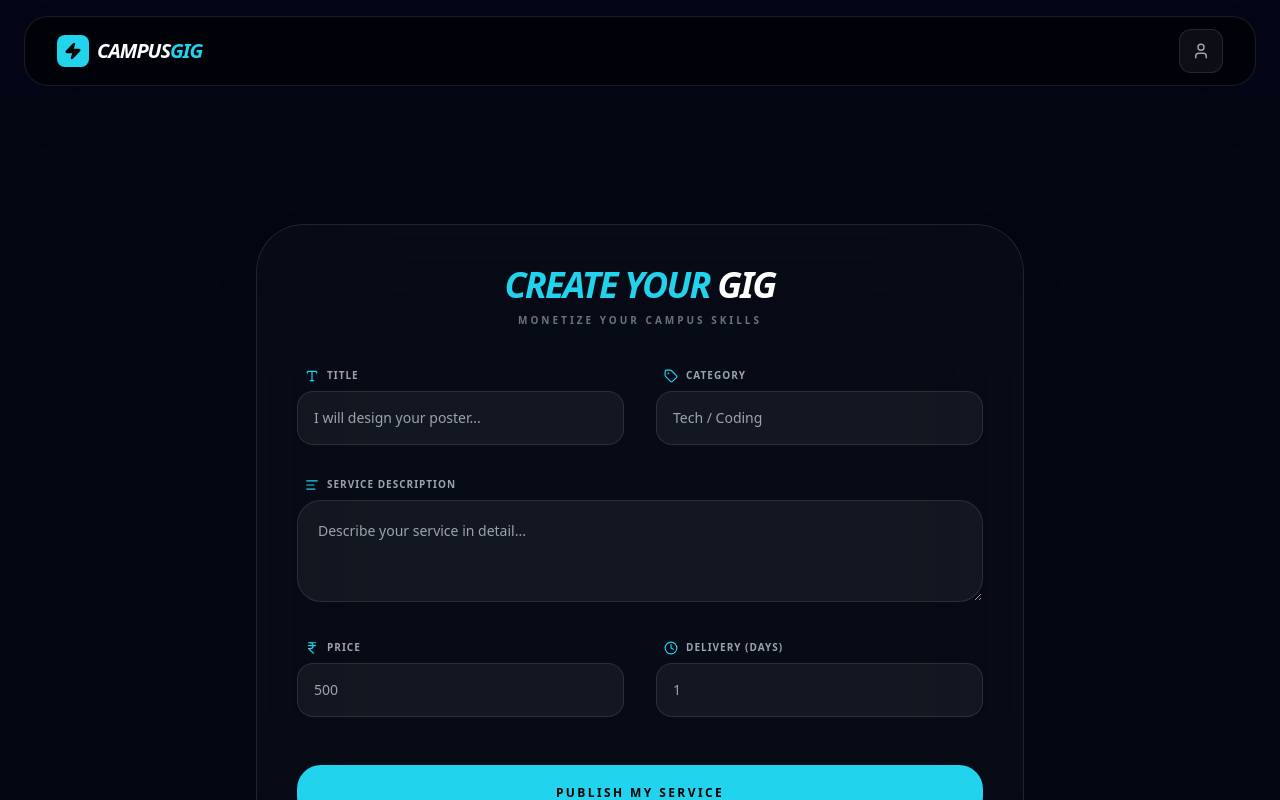
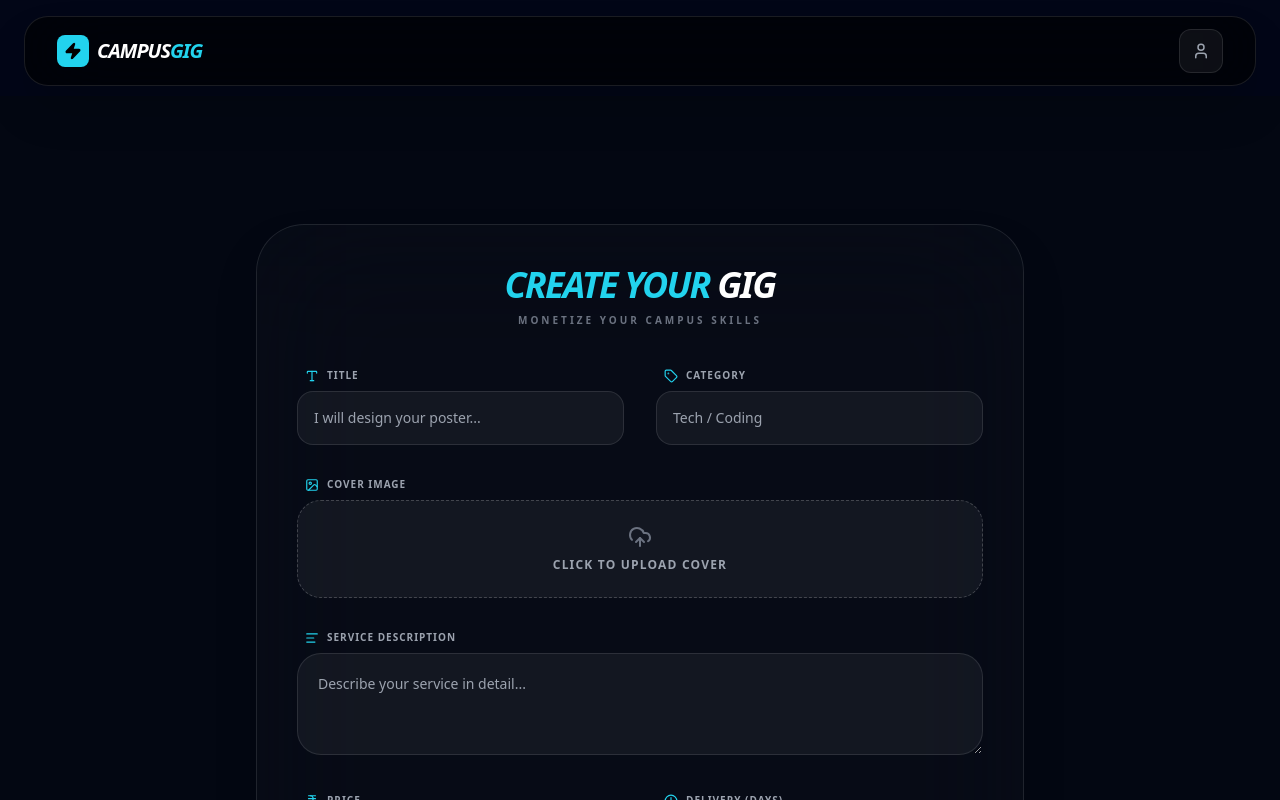
Before and after one commit to Jayashree-25/CampusGig, a React (Vite) app in the folder client/: page /add-gig in a window 1280 px wide. Shown: the top 800 px of the page. Built offline with nearby package versions, Linux system fonts and the light colour scheme.

Commit message:
Fix AddGig.jsx to use FormData for image uploads

```diff
--- a/client/src/pages/gig/AddGig.jsx
+++ b/client/src/pages/gig/AddGig.jsx
@@ -1,26 +1,55 @@
 import React, { useState } from 'react';
 import { useNavigate } from 'react-router-dom';
 import axios from 'axios';
-import { Clock, Tag, IndianRupee, Image as ImageIcon, Type, AlignLeft } from 'lucide-react';
+import { Clock, Tag, IndianRupee, Image as ImageIcon, Type, AlignLeft, UploadCloud } from 'lucide-react';
 
 function AddGig() {
+  // Removed cover_image from formData as we handle it with a separate 'file' state
   const [formData, setFormData] = useState({
-    title: '', category: 'Tech', price: '', desc: '', deliveryTime: '', cover_image: ''
+    title: '', category: 'Tech', price: '', desc: '', deliveryTime: ''
   });
+  const [file, setFile] = useState(null); // New state for the file
+
   const navigate = useNavigate();
 
   const handleChange = (e) => {
     setFormData({ ...formData, [e.target.name]: e.target.value });
   };
 
+  // New function to handle file selection
+  const handleFileChange = (e) => {
+    if (e.target.files && e.target.files[0]) {
+      setFile(e.target.files[0]);
+    }
+  };
+
   const handleSubmit = async (e) => {
     e.preventDefault();
+
+    // 1. Create FormData object
+    const data = new FormData();
+    data.append("title", formData.title);
+    data.append("category", formData.category);
+    data.append("price", formData.price);
+    data.append("description", formData.desc); // Backend expects 'description'
+    data.append("deliveryTime", formData.deliveryTime);
+
+    // 2. Append the file if it exists
+    if (file) {
+      data.append("coverImage", file); // Key must match backend: upload.single("coverImage")
+    }
+
     try {
-      await axios.post('http://localhost:8000/api/gigs', formData, { withCredentials: true });
+      // 3. Send with multipart/form-data header
+      await axios.post('http://localhost:8000/api/gigs', data, {
+        withCredentials: true,
+        headers: { "Content-Type": "multipart/form-data" },
+      });
       alert('Service Published! 🚀');
       navigate('/gigs');
     } catch (err) {
-      alert('Login required to post a gig');
+      console.error(err);
+      alert('Login required or error posting gig');
     }
   };
 
@@ -63,6 +92,34 @@ function AddGig() {
               <option value="Writing">Assignments</option>
             </select>
           </div>
+        </div>
+
+        {/* NEW: Cover Image Upload Field */}
+        <div className="mt-4 sm:mt-6 md:mt-8 space-y-1.5 sm:space-y-2">
+           <label className="flex items-center gap-1 sm:gap-2 text-[8px] sm:text-[9px] md:text-[10px] font-black uppercase tracking-tighter md:tracking-widest text-gray-400 ml-1 sm:ml-2">
+              <ImageIcon size={12} className="sm:w-3 sm:h-3 md:w-[14px] md:h-[14px] text-cyan-400" /> Cover Image
+           </label>
+           <div className="relative w-full group">
+             <input
+               type="file"
+               accept="image/*"
+               onChange={handleFileChange}
+               className="absolute inset-0 w-full h-full opacity-0 cursor-pointer z-10"
+             />
+             <div className="w-full bg-white/5 border border-dashed border-white/20 rounded-lg sm:rounded-2xl md:rounded-3xl p-4 sm:p-6 flex flex-col items-center justify-center text-gray-400 group-hover:border-cyan-400/50 group-hover:bg-cyan-400/5 transition-all">
+               {file ? (
+                 <div className="flex items-center gap-2 text-cyan-400">
+                    <ImageIcon size={20} />
+                    <span className="text-sm font-medium">{file.name}</span>
+                 </div>
+               ) : (
+                 <>
+                   <UploadCloud size={24} className="mb-2 text-gray-500" />
+                   <span className="text-xs uppercase tracking-widest font-bold">Click to Upload Cover</span>
+                 </>
+               )}
+             </div>
+           </div>
         </div>
 
         {/* Description */}
```
